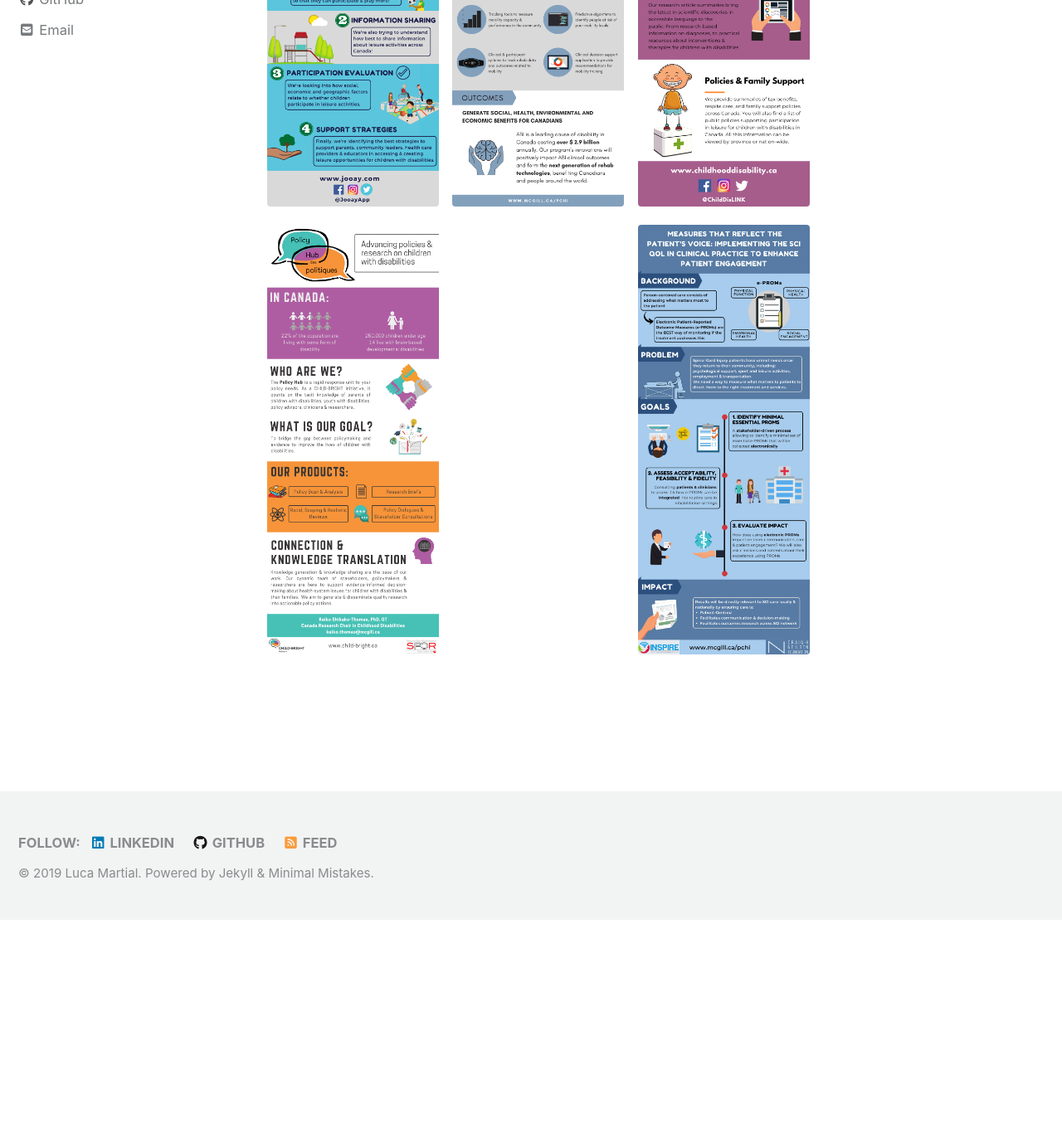
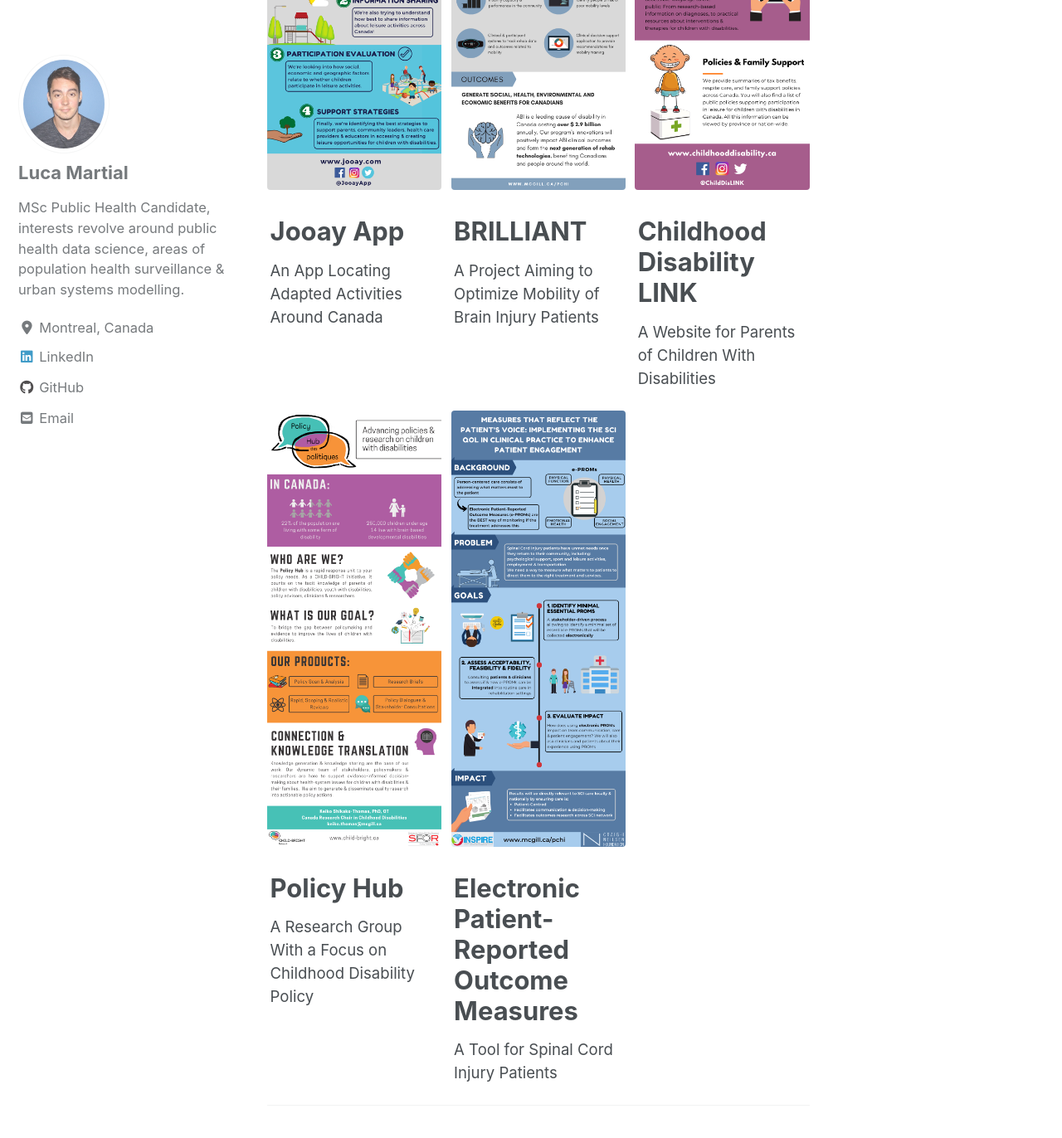
Before and after one commit to luca-martial/luca-martial.github.io, a Jekyll site: the page built from _pages/knowledge-translation.md, in a window 1280 px wide and 1400 px high, scrolled down 1060 px. Shown: the top 1372 px of the window at 83% size. Built offline with Jekyll 4.4.1, drawn with Linux system fonts in a browser that asks for light colours; cached includes are drawn as plain includes; nearby versions of some CDN libraries; our own code applies the rules of GitHub Pages for plain Markdown files; before the commit the page ends 2168 px from its top, so only the background shows below that.

Commit message:
feature row add

```diff
--- a/_pages/knowledge-translation.md
+++ b/_pages/knowledge-translation.md
@@ -3,25 +3,20 @@
 permalink: /knowledge-translation/
 title: false
 author_profile: true
-gallery:
-  - url: /images/esdc_jooay.png
-    image_path: /images/esdc_jooay.png
+feature_row:
+  - image_path: /images/esdc_jooay.png
     title: "Jooay App"
     excerpt: "An App Locating Adapted Activities Around Canada"
-  - url: /images/BRILLIANT.png
-    image_path: /images/BRILLIANT.png
+  - image_path: /images/BRILLIANT.png
     title: "BRILLIANT"
     excerpt: "A Project Aiming to Optimize Mobility of Brain Injury Patients"
-  - url: /images/LINK.png
-    image_path: /images/LINK.png
+  - image_path: /images/LINK.png
     title: "Childhood Disability LINK"
     excerpt: "A Website for Parents of Children With Disabilities"
-  - url: /images/policy_hub.png
-    image_path: /images/policy_hub.png
+  - image_path: /images/policy_hub.png
     title: "Policy Hub"
     excerpt: "A Research Group With a Focus on Childhood Disability Policy"
-  - url: /images/CNF.png
-    image_path: /images/CNF.png
+  - image_path: /images/CNF.png
     title: "Electronic Patient-Reported Outcome Measures"
     excerpt: "A Tool for Spinal Cord Injury Patients"
 ---
@@ -35,7 +30,7 @@
 
 # Infographics
 
-{% include gallery %}
+{% include feature_row %}
 
 <!-- ### Jooay - An App Locating Adapted Activities Around Canada
 {% include figure image_path="/images/esdc_jooay.png" width="10" height="YYY"%}
```
